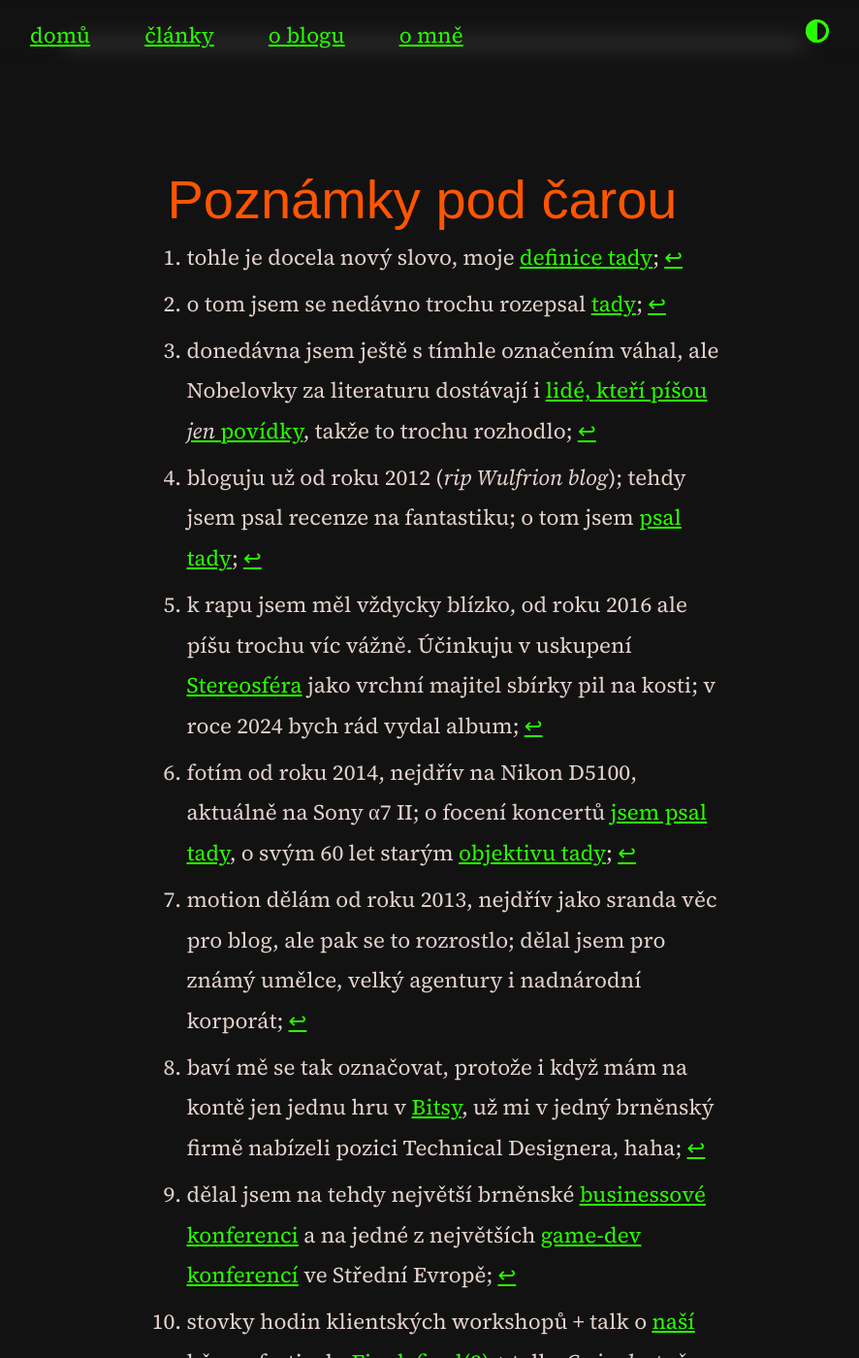
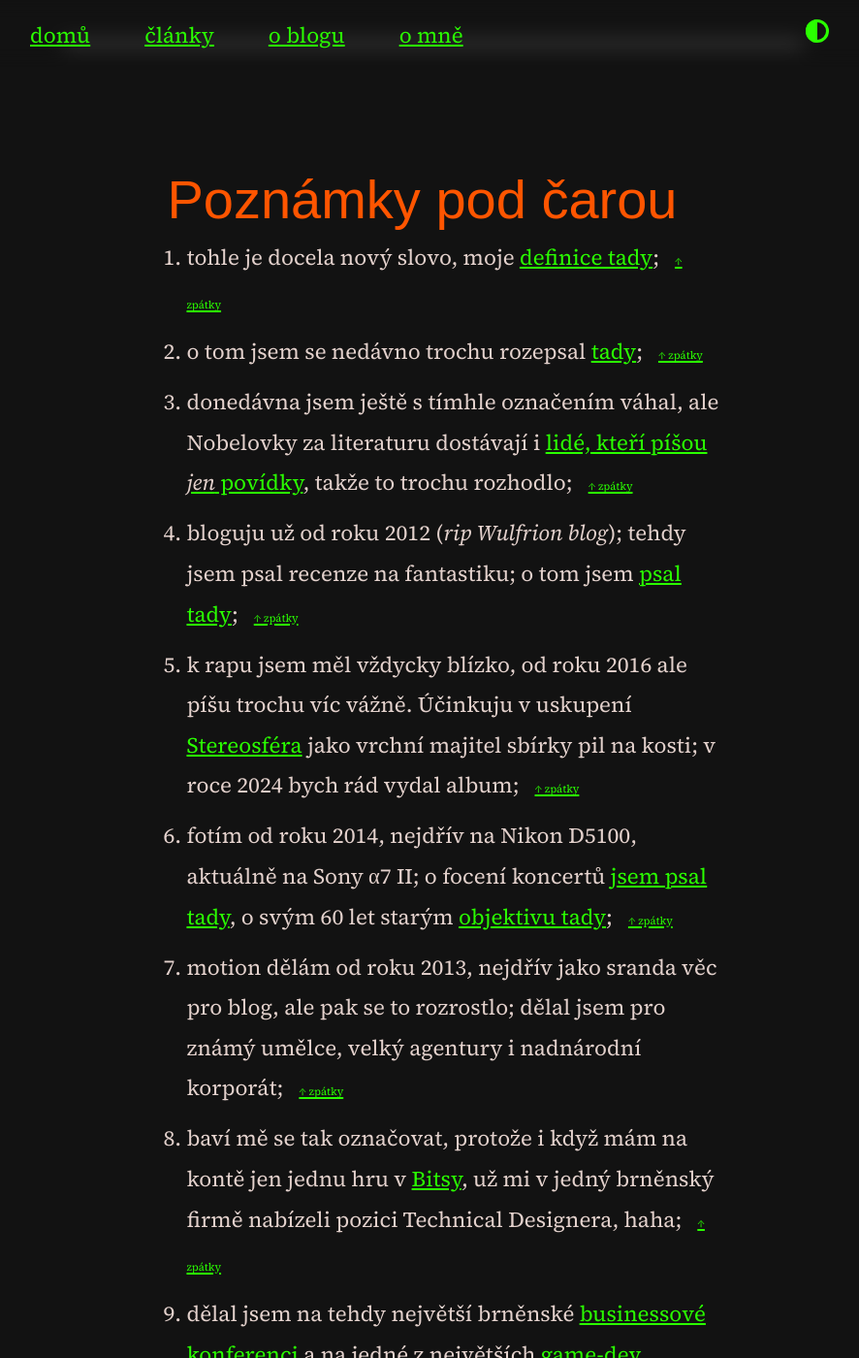
Before and after one commit to scherrer-txt/bts, a Jekyll site: the page built from o-mne.md, in a window 1280 px wide and 1400 px high, scrolled down 3045 px. Shown: the whole window at 97% size, without its empty margins (193-1079 px from the left). Built offline with Jekyll 4.4.1, drawn with Linux system fonts in a browser that asks for light colours; some web fonts are replaced.

Commit message:
changed footnotes styling

```diff
--- a/_sass/moonwalk.scss
+++ b/_sass/moonwalk.scss
@@ -260,6 +260,17 @@ ul.no-bullets {
 sup {
   vertical-align: text-top;
   line-height: 0.3em;
+}
+
+.reversefootnote {
+  visibility: hidden;
+}
+
+.reversefootnote::after {
+  content: "↑ zpátky";
+  visibility: visible;
+  font-size: 0.7rem;
+  margin-left: -0.5rem;
 }
 
 // -------------- PAGE WIDTH -------------- //
```
